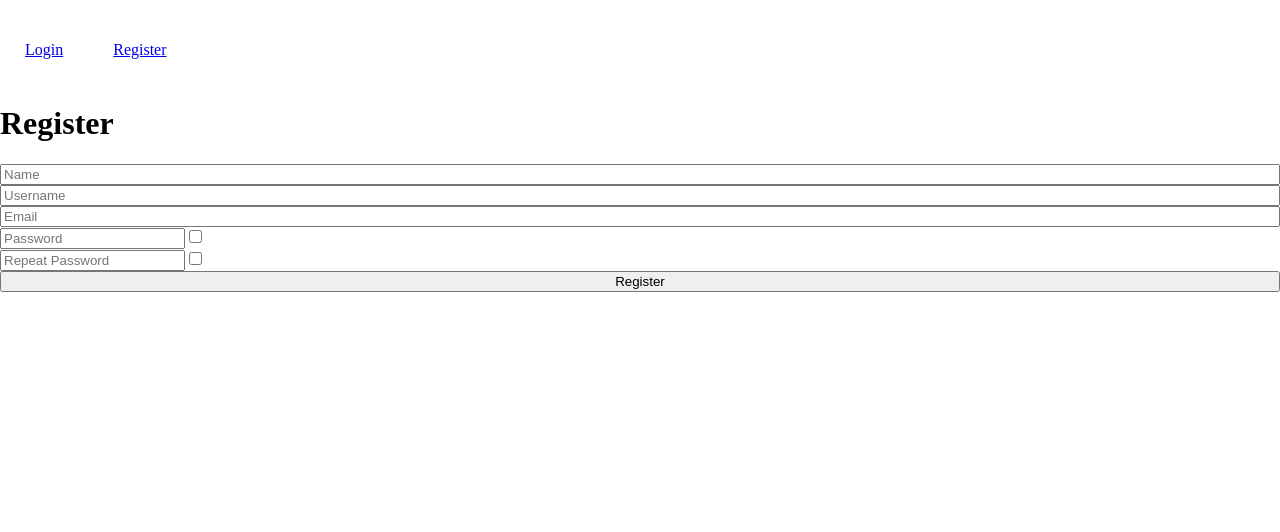
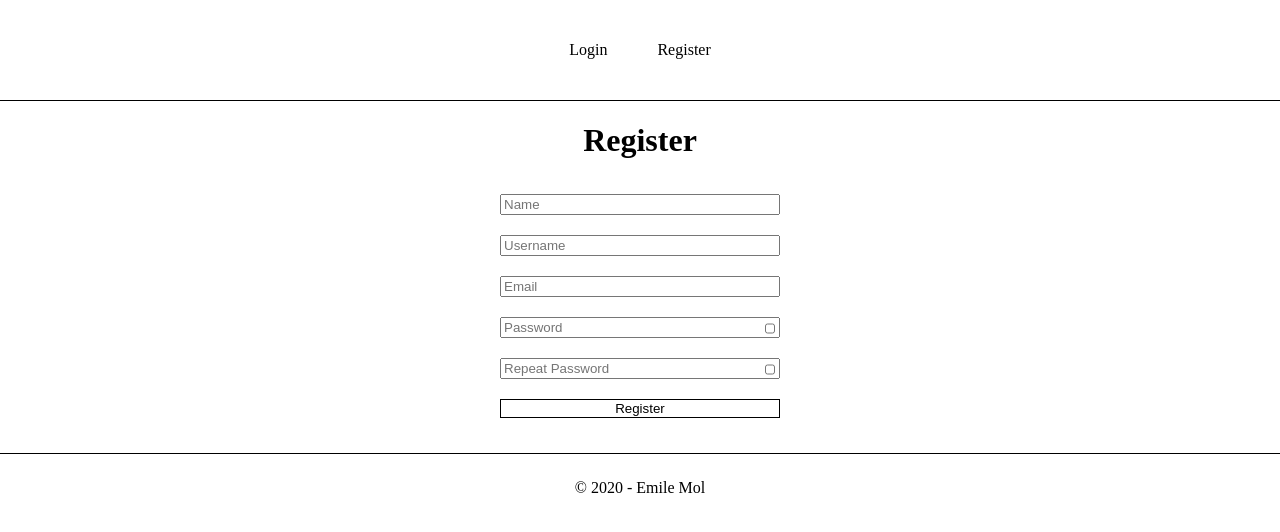
Before and after one commit to EmileDeGamer/Challenge-Todo, a PHP site: page /pages/register.php in a window 1280 px wide. Shown: the top 532 px of the page. Run offline with PHP 8.4, Linux system fonts and the light colour scheme.

Commit message:
Added styling

```diff
--- a/css/style.css
+++ b/css/style.css
@@ -1,5 +1,10 @@
 body {
   margin: auto;
+}
+
+body header {
+  text-align: center;
+  border-bottom: 1px solid black;
 }
 
 body header #menuButtons {
@@ -12,8 +17,44 @@ body header #menuButtons li {
   margin: 25px;
 }
 
+body header #menuButtons li a {
+  color: black;
+  text-decoration: none;
+}
+
+body header #menuButtons li a:hover {
+  color: #14acdf;
+}
+
 body header #menuButtons li:hover {
   color: #14acdf;
+}
+
+body footer {
+  border-top: 1px solid black;
+  text-align: center;
+  padding: 25px 0;
+}
+
+body #pageTitle {
+  text-align: center;
+}
+
+body #errorsDisplay {
+  list-style: none;
+  color: red;
+  padding: 0;
+  font-size: 17.5px;
+  text-align: center;
+}
+
+body button {
+  background: white;
+  border: 1px solid black;
+}
+
+body button:hover {
+  background: #14acdf;
 }
 
 body form {
@@ -27,6 +68,31 @@ body form {
   -webkit-box-direction: normal;
       -ms-flex-direction: column;
           flex-direction: column;
+  margin: 25px 500px;
+}
+
+body form * {
+  -webkit-box-sizing: border-box;
+          box-sizing: border-box;
+}
+
+body form input, body form button {
+  margin: 10px 0px;
+}
+
+body form span {
+  position: relative;
+}
+
+body form span input {
+  width: 100%;
+}
+
+body form span #showPassword, body form span #showRepeatPassword {
+  position: absolute;
+  top: 5px;
+  right: 5px;
+  width: 10px;
 }
 
 body #exampleList {
--- a/pages/layout/footer.php
+++ b/pages/layout/footer.php
@@ -1,3 +1,5 @@
+        </div>
+        <footer>&copy; 2020 - Emile Mol</footer>
     </div>
 </body>
 </html>
--- a/pages/layout/header.php
+++ b/pages/layout/header.php
@@ -24,4 +24,5 @@
             </ul>
         </header>
         <?php include ('./../php/db.php') ?>
-        <h1 id="pageTitle">ToDo</h1>
+        <div id="content">
+            <h1 id="pageTitle">ToDo</h1>
--- a/pages/register.php
+++ b/pages/register.php
@@ -5,6 +5,10 @@
             exit;
         }
     ?>
+
+    <ul id="errorsDisplay">
+
+    </ul>
 
     <form action="<?php echo $_SERVER["PHP_SELF"]?>" method="post">
         <input type="text" name="name" id="name" placeholder="Name">
@@ -60,8 +64,10 @@
                 }
             }
             else{
-                //return errors or something
-                var_dump($errorCounter);
+                echo "<script>let errorsDisplay = document.getElementById('errorsDisplay')</script>";
+                foreach ($errorCounter as $k => $v) {
+                    echo "<script>error = document.createElement('li'); error.innerHTML = '" . $v . "'; errorsDisplay.appendChild(error);</script>";
+                }
             }
         }
 
--- a/scss/style.scss
+++ b/scss/style.scss
@@ -3,10 +3,18 @@ $accentColor: rgb(20, 172, 223);
 body{
     margin: auto;
     header{
+        text-align: center;
         #menuButtons{
             list-style: none;
             padding: 0;
             li{
+                a{
+                    color: black;
+                    text-decoration: none;
+                }
+                a:hover{
+                    color: $accentColor;
+                }
                 display: inline-block;
                 margin: 25px;
             }
@@ -14,11 +22,53 @@ body{
                 color: $accentColor;
             }
         }
+        border-bottom: 1px solid black;
+    }
+    footer{
+        border-top: 1px solid black;
+        text-align: center;
+        padding: 25px 0;
+    }
+    #pageTitle{
+        text-align: center;
+    }
+    #errorsDisplay{
+        list-style: none;
+        color: red;
+        padding: 0;
+        font-size: 17.5px;
+        text-align: center;
+    }
+    button{
+        background: white;
+        border: 1px solid black;
+    }
+    button:hover{
+        background: $accentColor;
     }
     form{
+        *{
+            box-sizing: border-box;
+        }
         display: flex;
         justify-content: center;
         flex-direction: column;
+        margin: 25px 500px;
+        input, button{
+            margin: 10px 0px;
+        }
+        span{
+            position: relative;
+            input{
+                width: 100%;
+            }
+            #showPassword, #showRepeatPassword{
+                position: absolute;
+                top: 5px;
+                right: 5px;
+                width: 10px;
+            }
+        }
     }
     #exampleList{
         border: 1px solid black;
```
Also changed, not shown: other parts of css/style.css (+38 -0 lines), other parts of scss/style.scss (+35 -0 lines), js/script.js (+58 -165 lines), pages/index.php (+9 -3 lines), 1 other file.
